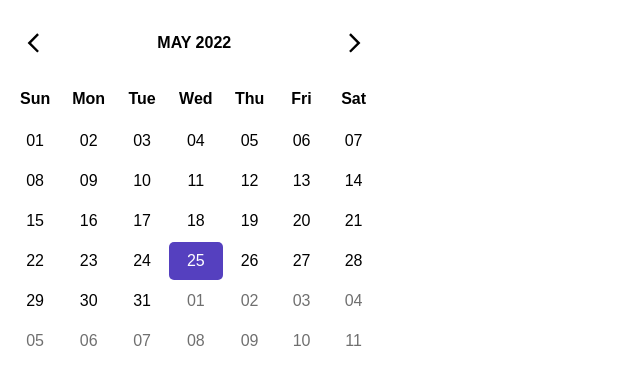
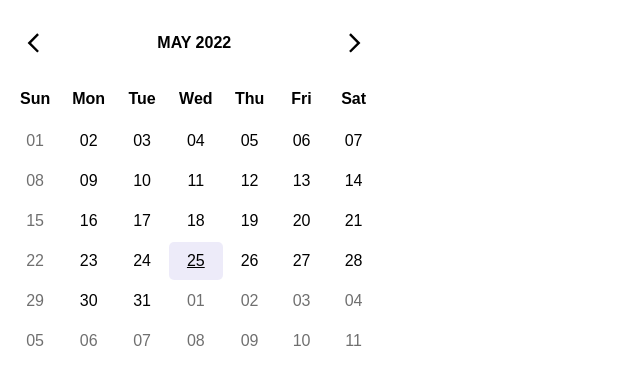
Before and after one commit to frankzang/a11y-date-picker, a React (Vite) app: page / in a window 1280 px wide. Shown: the top 384 px of the page, without its empty margins (0-640 px from the left). Built offline with nearby package versions, Linux system fonts and the light colour scheme.

Commit message:
change disabled dates prop

```diff
--- a/src/App.tsx
+++ b/src/App.tsx
@@ -1,16 +1,22 @@
-import { addDays, startOfMonth } from 'date-fns';
+import { startOfMonth } from 'date-fns';
 import { addMonths, subDays } from 'date-fns/esm';
 import { useState } from 'react';
 import { Calendar } from './components/calendar';
 
 function App() {
-  const [date, setDate] = useState(new Date());
+  const [_date, setDate] = useState(new Date());
   const startAt = subDays(startOfMonth(new Date()), 5);
   const endAt = addMonths(startAt, 3);
 
   return (
     <div className="App">
-      <Calendar date={date} min={startAt} max={endAt} onSelect={setDate} disabledDate={date => date.getDay() === 3} />
+      <Calendar
+        min={startAt}
+        max={endAt}
+        onSelect={setDate}
+        disabledTile={(date) => date.getDay() === 0}
+        name="selectedDate"
+      />
     </div>
   );
 }
```
